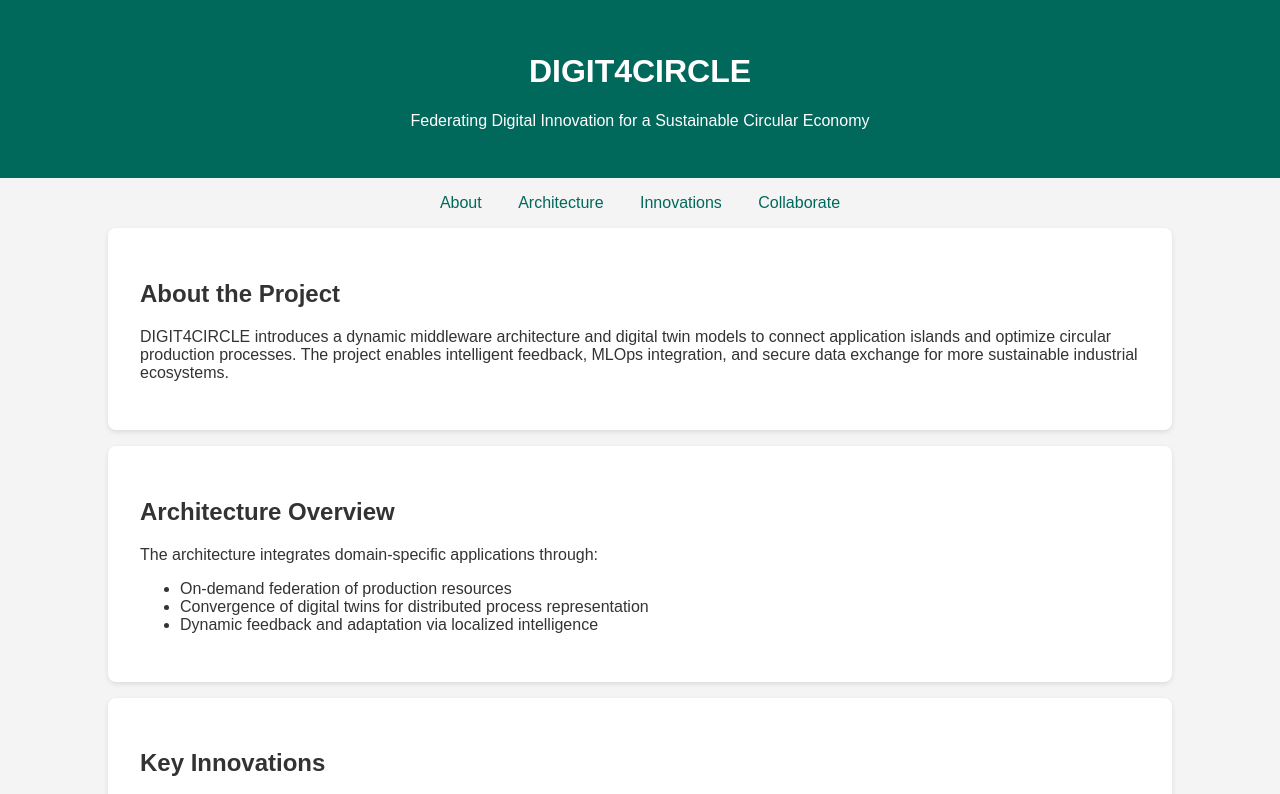
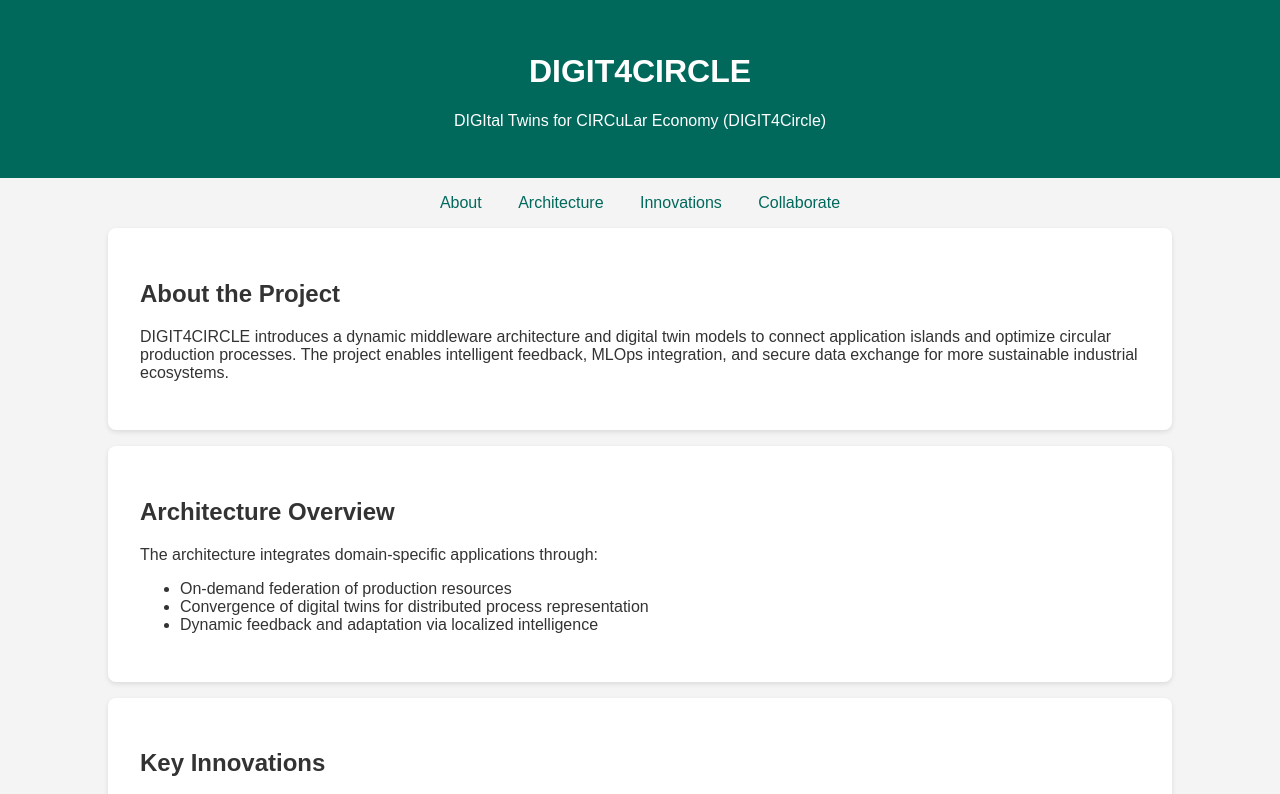
Before and after one commit to digit4circle/prinpnrr2022, a plain HTML site: page index.html in a window 1280 px wide. Shown: the top 794 px of the page. Drawn offline with Linux system fonts and the light colour scheme.

Commit message:
Update index.html

```diff
--- a/index.html
+++ b/index.html
@@ -8,7 +8,7 @@
 <body style="font-family: Arial, sans-serif; margin: 0; padding: 0; background-color: #f4f4f4; color: #333;">
   <header style="background-color: #00695c; color: white; padding: 2rem 1rem; text-align: center;">
     <h1>DIGIT4CIRCLE</h1>
-    <p>Federating Digital Innovation for a Sustainable Circular Economy</p>
+    <p>DIGItal Twins for CIRCuLar Economy (DIGIT4Circle)</p>
   </header>
 
   <nav style="text-align: center; margin: 1rem 0;">
```
